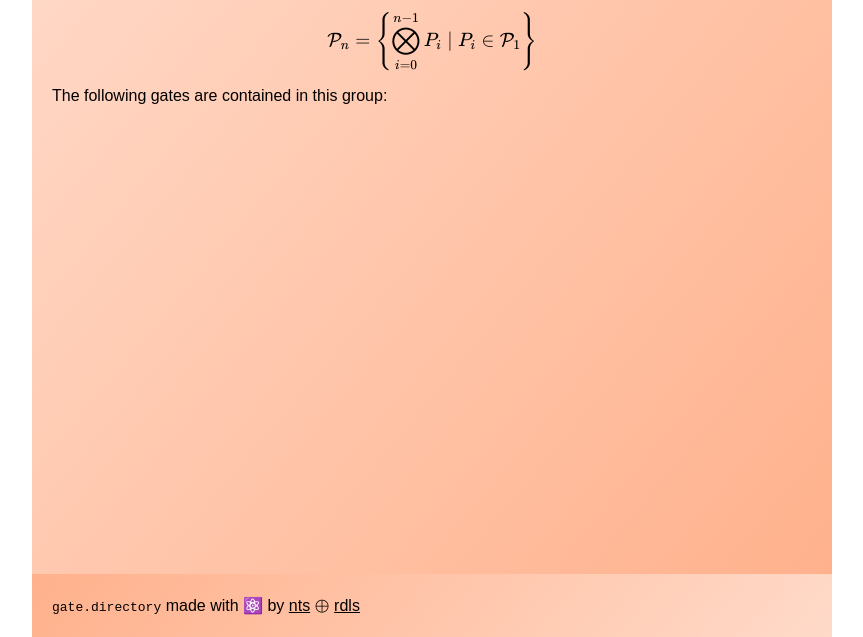
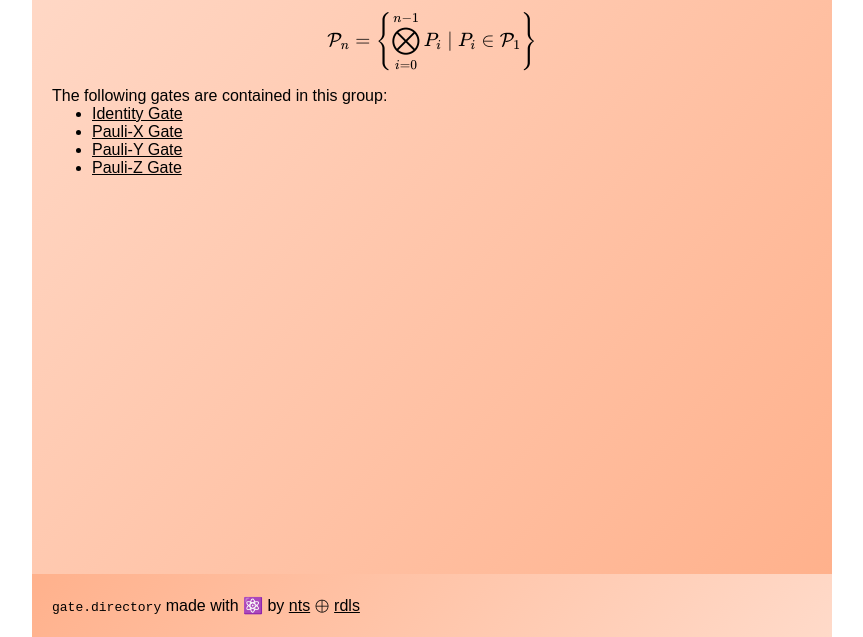
Before and after one commit to natestemen/gate.directory, an Eleventy site: page groups/pauli.md in a window 1280 px wide. Shown: the part 163-800 px from the top of the page, without its empty margins (208-1071 px from the left). Built offline with nearby package versions, Linux system fonts and the light colour scheme; Eleventy itself is replaced by a stand-in of ours; files that its build step writes are made by us from their sources; a web font is replaced by a local one; what markdown-it-attrs would draw is missing.

Commit message:
ensure gates show up on group pages

```diff
--- a/gates/identity.md
+++ b/gates/identity.md
@@ -1,6 +1,6 @@
 ---
 layout: gate
-title: Idenity Gate
+title: Identity Gate
 symbol: I
 alias:
   - i
--- a/layouts/group.njk
+++ b/layouts/group.njk
@@ -8,12 +8,13 @@
   {{ content | safe }}
 </div>
 
+{% set groupSlug = page.fileSlug %}
 <p>The following gates are contained in this group:</p>
 <ul>
-{% for gate in gates %}
-    {% if group in gate.groups %}
-        <li><a href="{{ ('/gates/' + gate) | url }}">{{ gate }}</a></li>
-    {% endif %}
+{% for gate in collections.gates %}
+  {% if gate.data.groups and groupSlug in gate.data.groups %}
+    <li><a href="{{ gate.url | url }}">{{ gate.data.title }}</a></li>
+  {% endif %}
 {% endfor %}
 </ul>
 
```
